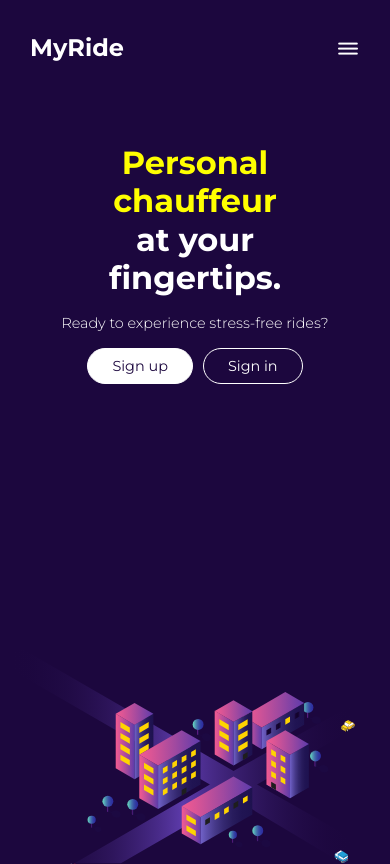
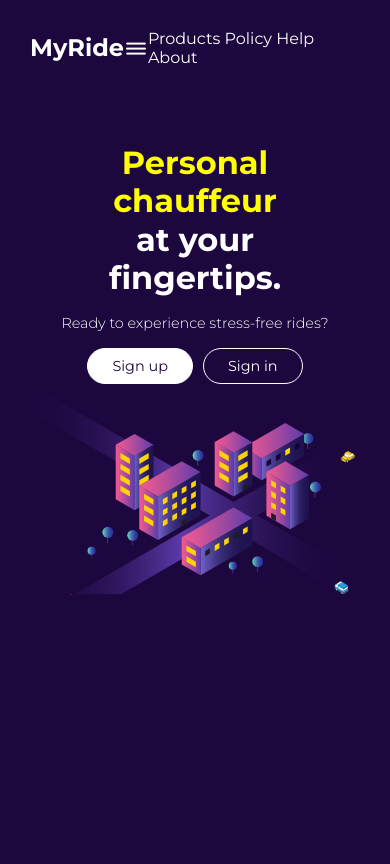
Before and after one commit to AM-creator/MyRide-Frontend, a website built with Vite: page index.html in a window 390 px wide. Both pictures are taken after a click on the icon 348 px from the left and 48 px from the top of the page. Built offline with nearby package versions, Linux system fonts and the light colour scheme.

Commit message:
add dropdown menu and fix background position

```diff
--- a/index.html
+++ b/index.html
@@ -83,6 +83,13 @@
       </nav>
 
       <i class="uil uil-bars dropdown-icon"></i>
+
+      <div class="dropdown-menu">
+        <a href="#"><span>Products</span></a>
+        <a href="#"><span>Policy</span></a>
+        <a href="#"><span>Help</span></a>
+        <a href="#"><span>About</span></a>
+      </div>
     </header>
     <section class="content">
       <aside class="info">
--- a/main.js
+++ b/main.js
@@ -28,10 +28,12 @@ function loadAnimation() {
 
 // dropdown menu
 document.addEventListener("DOMContentLoaded", function () {
-  const dropdownIcon = document.querySelector("header i");
-  const dropdownContent = document.querySelector(".dropdown-menu");
+  var dropdownIcon = document.querySelector("header .dropdown-icon");
+  var dropdownMenu = document.querySelector("header .dropdown-menu");
 
   dropdownIcon.addEventListener("click", function () {
-    dropdownContent.classList.toggle("show");
+    // This will toggle the dropdown display on click
+    dropdownMenu.style.display =
+      dropdownMenu.style.display === "block" ? "none" : "block";
   });
 });
--- a/style.css
+++ b/style.css
@@ -163,6 +163,9 @@ header i:hover {
   height: 100%;
   display: block;
 }
+.dropdown-menu {
+  display: none;
+}
 
 @media (max-width: 1200px) {
   :root {
@@ -178,7 +181,7 @@ header i:hover {
   header nav {
     display: none !important;
   }
-  /* Adjust the layout to accommodate the background below */
+
   .content {
     flex-direction: column;
     align-items: center;
@@ -205,10 +208,10 @@ header i:hover {
     height: auto;
     flex: 0 0 auto;
     overflow: hidden;
-    margin-top: auto;
     position: relative;
-    top: 20%;
+    top: 0;
     left: 45%;
+    margin-top: 20%;
   }
 
   .background svg {
```
